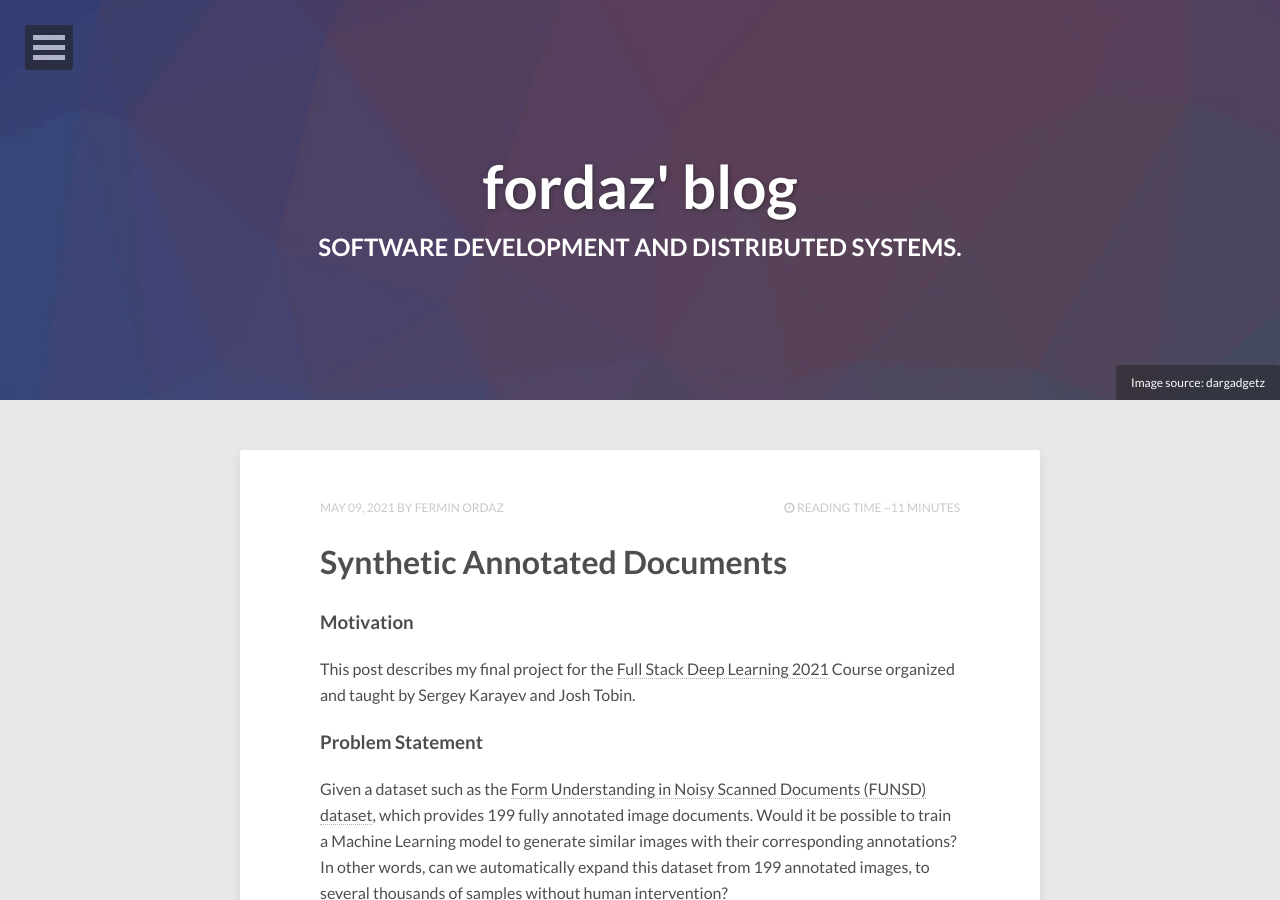
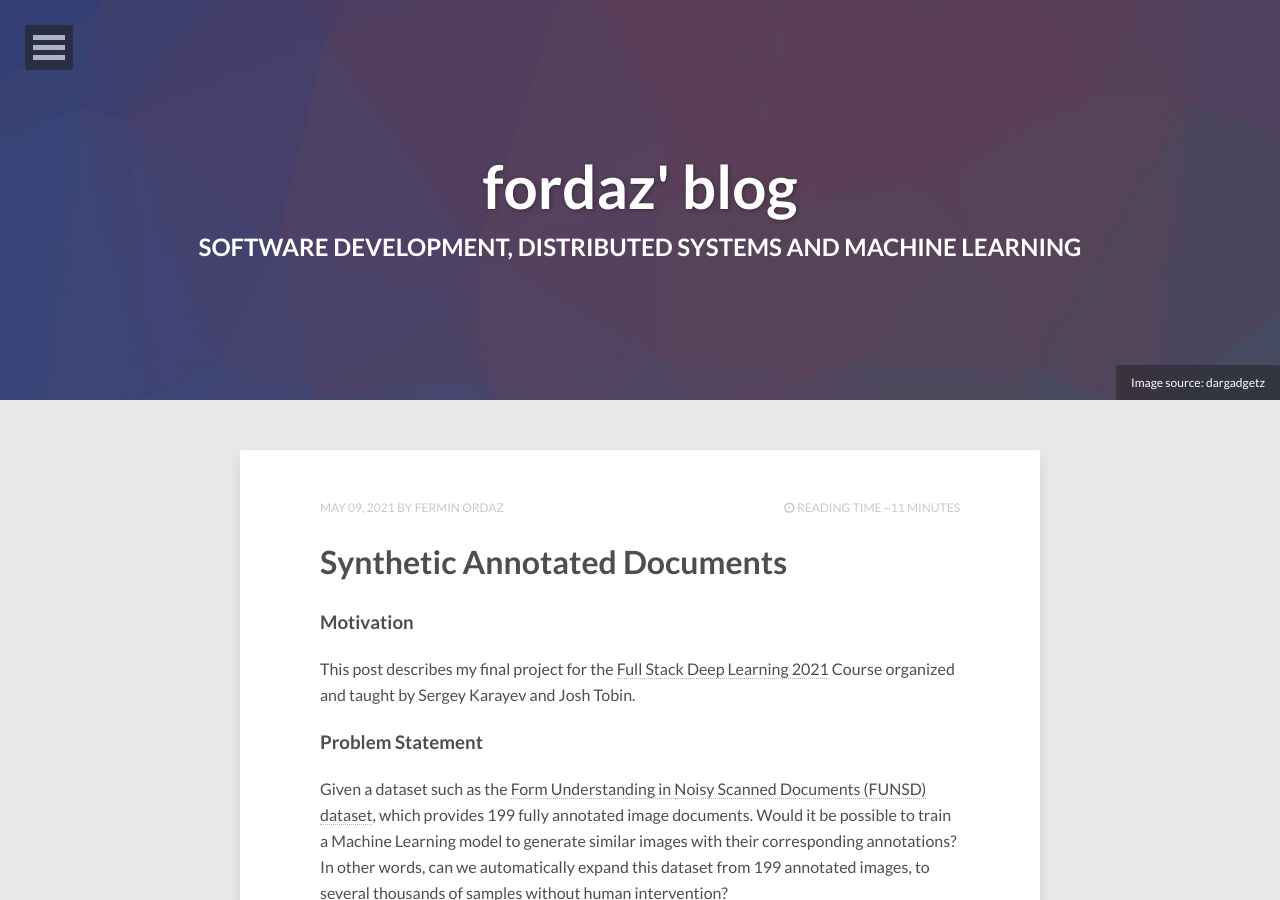
Before and after one commit to fordaz/fordaz.github.io, a Jekyll site: the page built from index.html, in a window 1280 px wide and 900 px high. Built offline with Jekyll 4.4.1, drawn with Linux system fonts in a browser that asks for light colours; nearby versions of some CDN libraries; the list of posts is cut into pages by our own code.

```diff
--- a/_config.yml
+++ b/_config.yml
@@ -11,7 +11,7 @@ url: https://fordaz.github.io/
 owner:
   name:           Fermin Ordaz
   avatar:         fermin-1_400x400.jpg
-  bio:            "At times you teach, at other times you learn. Coder at large, interested in Software Engineering, Distributed Systems, Judo, Volleyball, Music and Urban Sketching."
+  bio:            "Coder at large, interested in Software Engineering, Distributed Systems, Machine Learning and BJJ."
   email:          fermin.ordaz@email.com
   # Social networking links used in footer. Update and remove as you like.
   twitter:        fermin_ordaz
--- a/index.html
+++ b/index.html
@@ -1,7 +1,7 @@
 ---
 layout: post-index
-title: Software Development and Distributed Systems.
-description: "Personal blog of Fermin Ordaz."
+title: Software Development, Distributed Systems and Machine Learning
+description: "Fermin Ordaz Personal blog"
 tags: [Jekyll, theme, themes, responsive, blog, modern]
 comments: false
 image:
```
